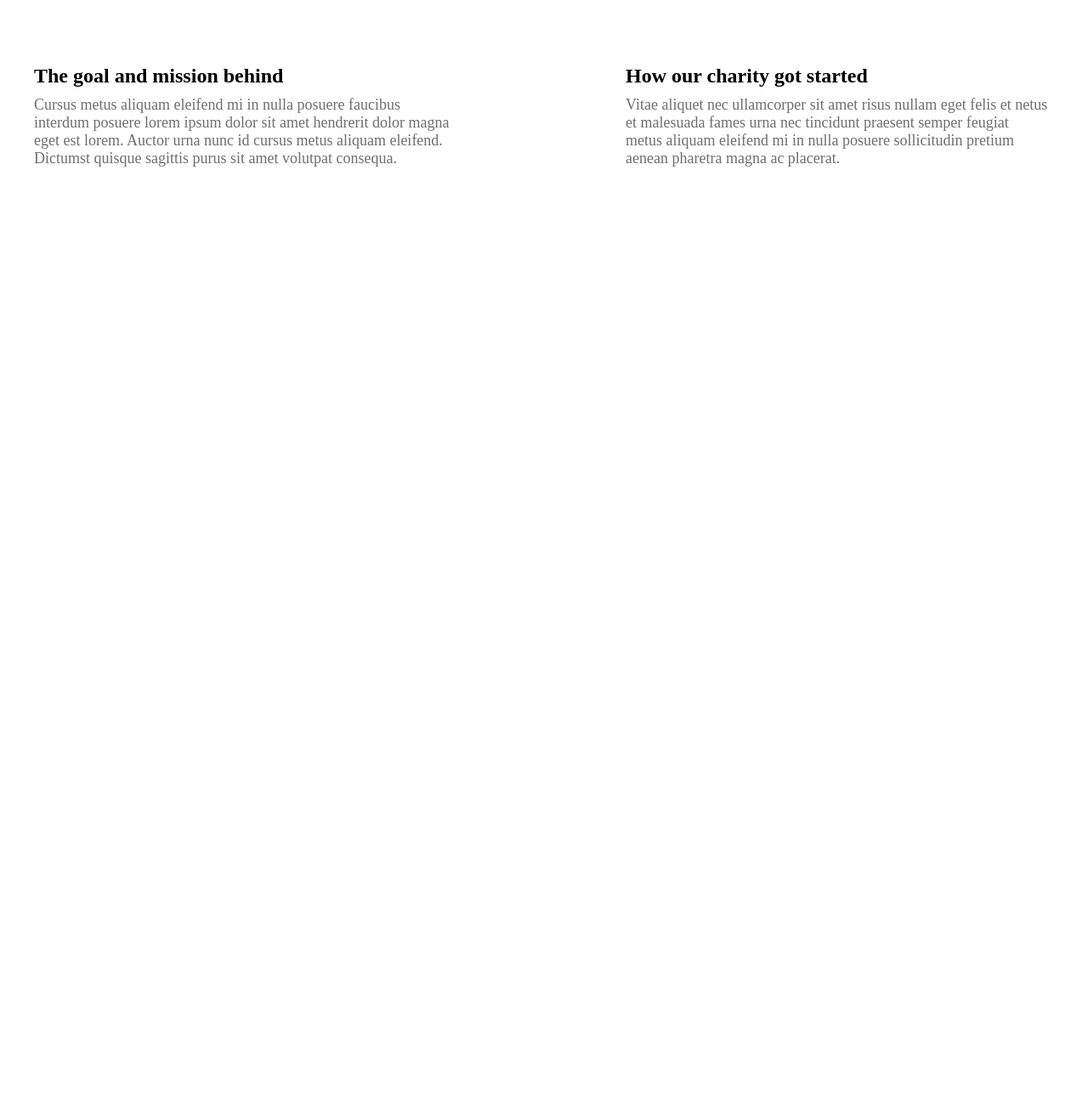
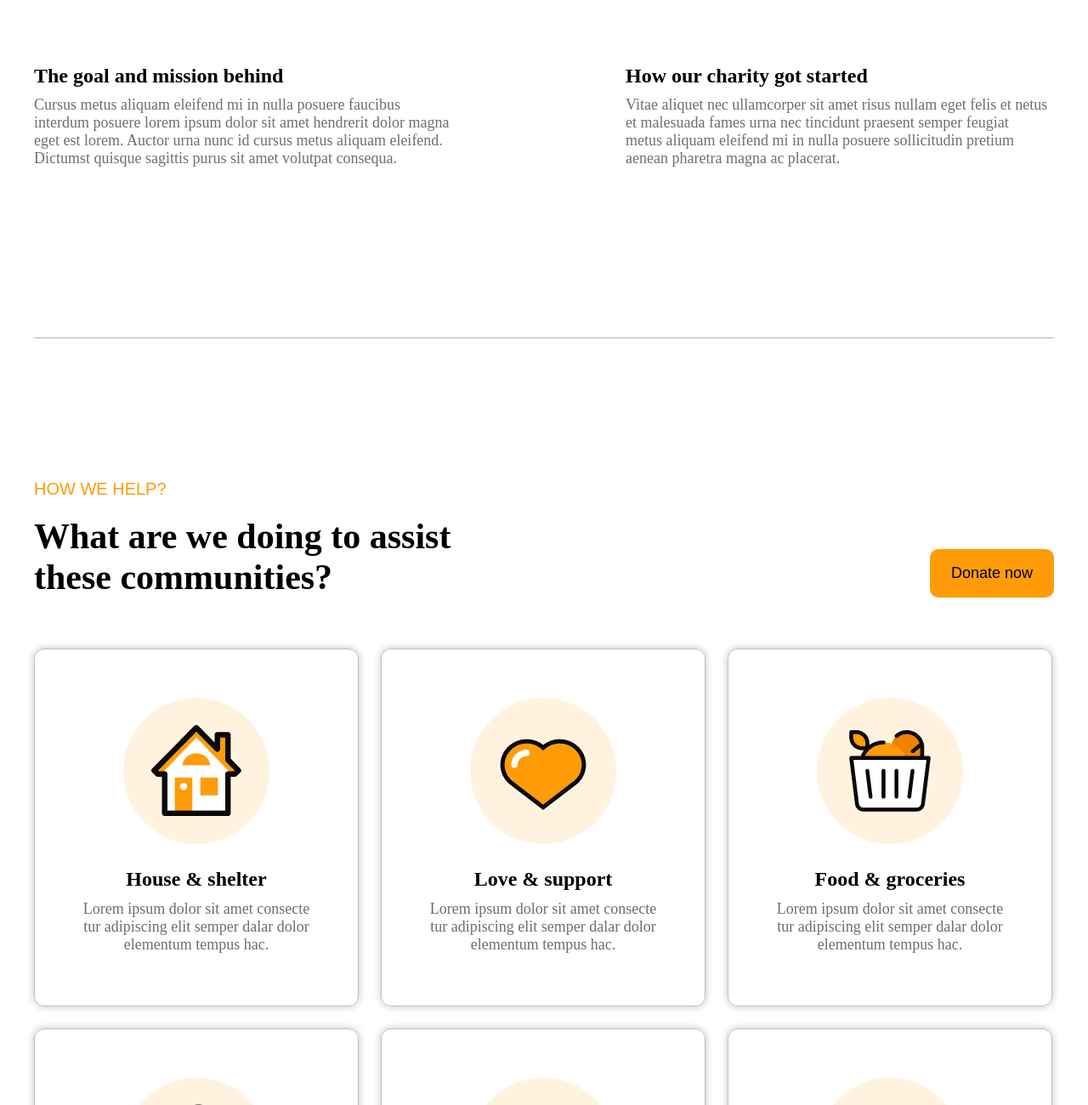
Before and after one commit to mirjonovogomuhammad06-gif/Exam-3, a plain HTML site: page index.html in a window 1280 px wide. Shown: the part 5092-6392 px from the top of the page at 85% size. Before the commit the page ends 5289 px from the top, so only its background shows below. Drawn offline with Linux system fonts and the light colour scheme.

Commit message:
added section6 in html and styled with css

```diff
--- a/index.html
+++ b/index.html
@@ -151,5 +151,53 @@
             </div>
         </div>
     </div>
+
+    <div class="section6">
+        <div class="top">
+            <div class="text_main">
+                <span class="span">HOW WE HELP?</span>
+                <h2>What are we doing to assist <br>these communities?</h2>
+            </div>
+            <button class="bt_in_header">Donate now</button>
+        </div>
+
+        <div class="bottom">
+            <div class="box_in_bottom">
+                <img src="images/IMAGE (43).png" alt="">
+                <h3>House & shelter</h3>
+                <p>Lorem ipsum dolor sit amet consecte <br>tur adipiscing elit semper dalar dolor <br>elementum tempus hac.</p>
+            </div>
+
+             <div class="box_in_bottom">
+                <img src="images/IMAGE (44).png" alt="">
+                <h3>Love & support</h3>
+                <p>Lorem ipsum dolor sit amet consecte <br>tur adipiscing elit semper dalar dolor <br>elementum tempus hac.</p>
+            </div>
+
+             <div class="box_in_bottom">
+                <img src="images/IMAGE (45).png" alt="">
+                <h3>Food & groceries</h3>
+                <p>Lorem ipsum dolor sit amet consecte <br>tur adipiscing elit semper dalar dolor <br>elementum tempus hac.</p>
+            </div>
+
+             <div class="box_in_bottom">
+                <img src="images/IMAGE (46).png" alt="">
+                <h3>Environmental help</h3>
+                <p>Lorem ipsum dolor sit amet consecte <br>tur adipiscing elit semper dalar dolor <br>elementum tempus hac.</p>
+            </div>
+
+             <div class="box_in_bottom">
+                <img src="images/IMAGE (47).png" alt="">
+                <h3>Education</h3>
+                <p>Lorem ipsum dolor sit amet consecte <br>tur adipiscing elit semper dalar dolor <br>elementum tempus hac.</p>
+            </div>
+
+             <div class="box_in_bottom">
+                <img src="images/IMAGE (48).png" alt="">
+                <h3>Health & insurance</h3>
+                <p>Lorem ipsum dolor sit amet consecte <br>tur adipiscing elit semper dalar dolor <br>elementum tempus hac.</p>
+            </div>
+        </div>
+    </div>
 </body>
 </html>
--- a/style.css
+++ b/style.css
@@ -204,12 +204,14 @@ font-size: 42px;
     margin: auto;
     text-align: center;
     padding-top: 200px;
+    border-bottom: 1px solid rgb(179, 177, 177);
 }
 .text1{
     display: flex;
     text-align: start;
     justify-content: space-between;
     margin-top: 80px;
+    margin-bottom: 200px;
 }
 .text1 h4{
     font-size: 24px;
@@ -251,3 +253,44 @@ padding: 18px 25px;
     justify-content: center;
     margin-bottom: 70px;
 }
+
+.section6{
+    max-width: 1200px;
+    margin: auto;
+    margin-top: 900px;
+}
+.top h2{
+    font-size: 42px;
+    margin-top: 20px;
+}
+.top{
+    display: flex;
+    align-items: end;
+    justify-content: space-between;
+}
+.box_in_bottom{
+    border: 1px solid rgb(194, 192, 192);
+    box-shadow: 0 0 10px rgb(194, 192, 192);
+    width: 380px;
+    text-align: center;
+    border-radius: 12px;
+}
+.box_in_bottom h3{
+    font-size: 24px;
+    margin-top: 24px;
+}
+.box_in_bottom p{
+    font-size: 18px;
+    margin-top: 11px;
+    margin-bottom: 61px;
+}
+.box_in_bottom img{
+    margin-top: 57px;
+
+}
+.bottom{
+    display: flex;
+    flex-wrap: wrap;
+    margin-top: 60px;
+    gap: 26px;
+}
```
Also changed, not shown: images/IMAGE (43).png (added), images/IMAGE (44).png (added), images/IMAGE (45).png (added), images/IMAGE (46).png (added), images/IMAGE (47).png (added), images/IMAGE (48).png (added).
